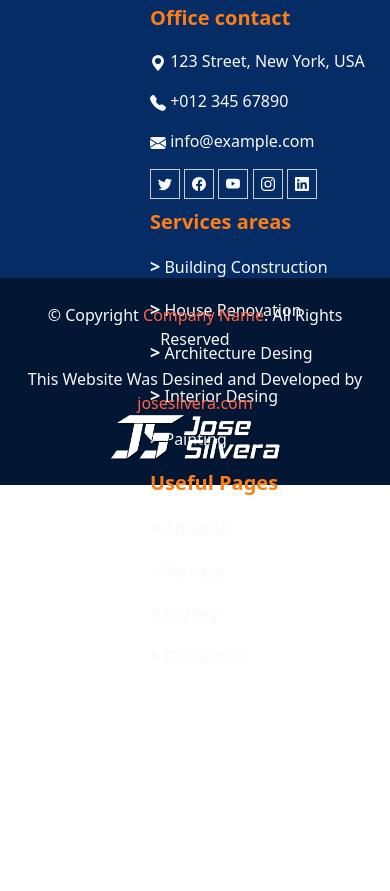
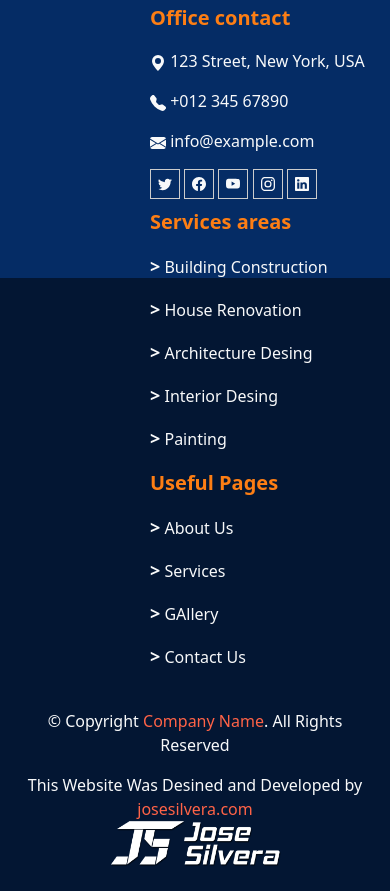
Before and after one commit to Js-alex91/Prueba-para-Silvera-Enterprises, a plain HTML site: page index.html in a window 390 px wide. Shown: the part 6737-7628 px from the top of the page. Before the commit the page ends 7423 px from the top, so only its background shows below. Drawn offline with Linux system fonts and the light colour scheme.

Commit message:
Update extras.css

```diff
--- a/css/extras.css
+++ b/css/extras.css
@@ -402,9 +402,21 @@ span{
 }
 }
 
-@media (max-width: 12005px){
+@media (max-width: 1200px){
  .libre2 {
     display: none;
 
 }
 }
+
+
+@media (max-width: 646px){
+
+#end {
+    background-color: #031633;
+    text-align: center;
+    padding-top: 431px;
+    max-width: 1600px !important;
+}
+
+}
```
